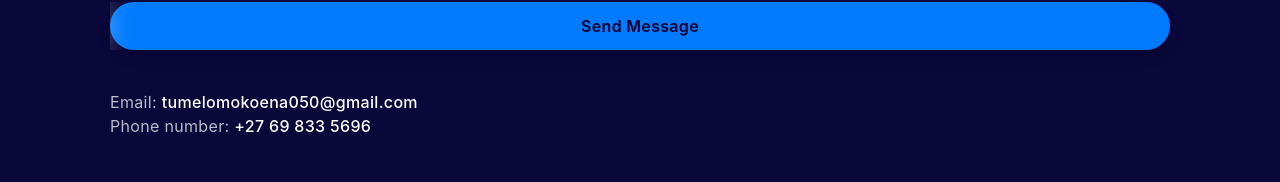
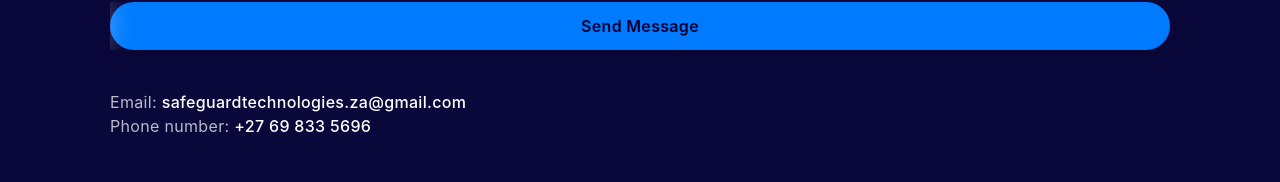
Before and after one commit to zinzim007-sketch/sgtweb, a React (Vite) app: page /contact in a window 1280 px wide. Shown: the part 510-692 px from the top of the page. Built offline with nearby package versions, Linux system fonts and the light colour scheme.

Commit message:
changed to safeguard email

```diff
--- a/src/pages/Contact.jsx
+++ b/src/pages/Contact.jsx
@@ -120,7 +120,7 @@ export default function Contact() {
 
           {/* Contact details */}
           <div className="mt-10 text-left text-sgts-soft">
-            <p>Email: <span className="text-white font-medium">tumelomokoena050@gmail.com</span></p>
+            <p>Email: <span className="text-white font-medium">safeguardtechnologies.za@gmail.com</span></p>
             <p>Phone number: <span className="text-white font-medium">+27 69 833 5696</span></p>
           </div>
         </div>
```
Also changed, not shown: 1 other file (tests, documents, lock files or other folders).
